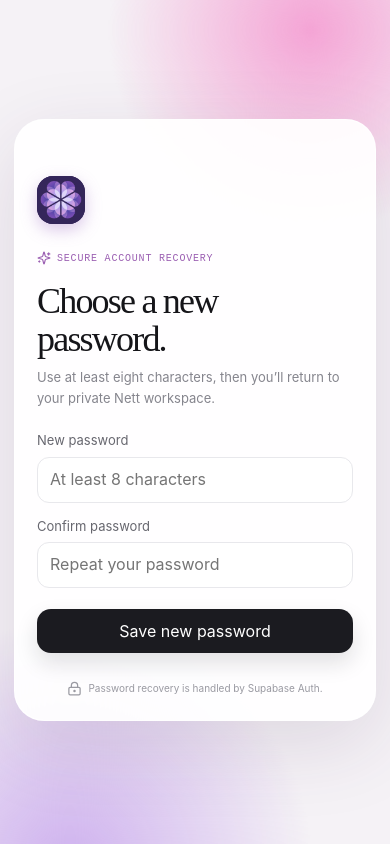
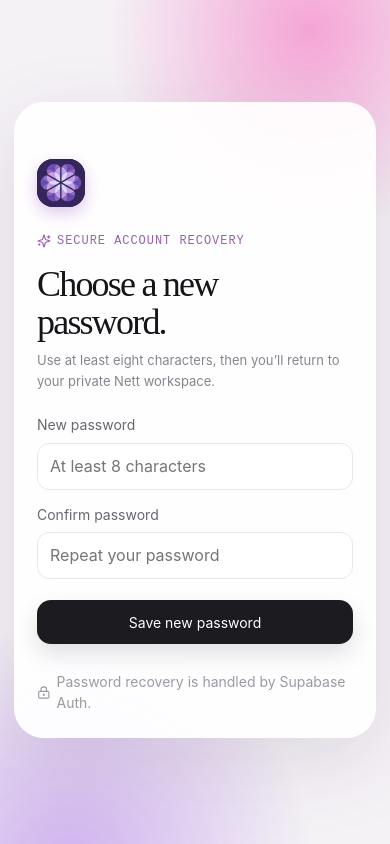
Before and after one commit to rohithsunil/nett-finance-tracker, a Next.js app: page /reset-password in a window 390 px wide. Built offline with nearby package versions, Linux system fonts and the light colour scheme.

Commit message:
Fix desktop width and readable responsive type

```diff
--- a/app/globals.css
+++ b/app/globals.css
@@ -414,7 +414,7 @@
 /* Nett 1.9 application-wide responsive system pass. Keep the brand; make every surface easier to reach. */
 :root {
   --nav:248px;
-  --content-max:1440px;
+  --content-max:1700px;
   --touch-target:44px;
   --safe-top:env(safe-area-inset-top, 0px);
   --safe-right:env(safe-area-inset-right, 0px);
@@ -428,13 +428,16 @@
 button:disabled { cursor:not-allowed; }
 .app-shell { min-height:100dvh; }
 .desktop-sidebar { width:var(--nav); height:100dvh; max-height:100dvh; overflow-y:auto; overscroll-behavior:contain; scrollbar-gutter:stable; padding:24px 16px calc(20px + var(--safe-bottom)); }
-.main { width:auto; min-width:0; min-height:100dvh; margin-left:var(--nav); padding:clamp(28px, 4vw, 48px) clamp(24px, 4vw, 64px) calc(64px + var(--safe-bottom)); }
+.main { width:calc(100% - var(--nav)); flex:1 1 auto; min-width:0; min-height:100dvh; margin-left:var(--nav); padding:clamp(28px, 4vw, 48px) clamp(24px, 4vw, 64px) calc(64px + var(--safe-bottom)); }
 .main > *, .page-panel { min-width:0; max-width:var(--content-max); }
 .page-panel { margin-inline:auto; }
 .topbar, .demo-bar, .rate-context, .dashboard-grid, .content-grid { max-width:var(--content-max); }
 .nav-button { min-height:var(--touch-target); }
 .icon-button { width:var(--touch-target); min-width:var(--touch-target); min-height:var(--touch-target); }
-.soft-button, .primary-button, .edit-account-button, .danger-button, .view-link { min-height:var(--touch-target); }
+.soft-button, .primary-button, .edit-account-button, .danger-button, .view-link { min-height:var(--touch-target); font-size:14px; }
+.nav-caption { font-size:14px; }
+.workspace-name, .workspace-switcher select, .desktop-sidebar > select { font-size:14px !important; }
+.user-chip { font-size:13px; }
 input:not([type='checkbox']):not([type='radio']), select { min-height:var(--touch-target); }
 textarea { min-height:112px; }
 .card, .reference-card, .reference-bill, .account-detail-card, .empty-state, .settings-row { overflow-wrap:anywhere; }
@@ -454,10 +457,11 @@
   html, body { min-height:100dvh; }
   .desktop-sidebar { display:none; }
   .app-shell { display:block; min-height:100dvh; }
-  .main { width:100%; margin-left:0; padding: max(24px, calc(var(--safe-top) + 18px)) 16px calc(154px + var(--safe-bottom)); }
+  .main { width:100%; flex:none; margin-left:0; padding: max(24px, calc(var(--safe-top) + 18px)) 16px calc(154px + var(--safe-bottom)); }
+  .main, .main button, .main input, .main select, .main textarea, .main label { font-size:14px; }
   .topbar { align-items:flex-start; gap:12px; margin-bottom:16px; }
   .topbar h1 { max-width:calc(100vw - 136px); font-size:clamp(26px, 7vw, 32px); line-height:1.08; }
-  .topbar p { max-width:100%; font-size:13px; line-height:1.45; }
+  .topbar p { max-width:100%; font-size:14px; line-height:1.5; }
   .top-actions { flex:none; gap:8px; }
   .top-actions .soft-button { display:none; }
   .view-header { align-items:flex-start; gap:14px; }
@@ -467,10 +471,10 @@
   .view-header .action-row { display:grid; grid-template-columns:repeat(2, minmax(0,1fr)); }
   .view-header .action-row > * { min-width:0; }
   .rate-context { margin:0 0 14px; }
-  .rate-copy span { font-size:10px; }
+  .rate-copy span, .rate-select, .mobile-context-trigger { font-size:14px; }
   .mobile-context-trigger { min-height:44px; }
   .mobile-nav { left:12px; right:12px; bottom:calc(12px + var(--safe-bottom)); height:76px; padding:7px; border-radius:26px; }
-  .mobile-nav button { min-height:60px; gap:5px; font-size:11px; }
+  .mobile-nav button { min-height:60px; gap:5px; font-size:14px; }
   .mobile-nav button svg { width:20px; height:20px; }
   .mobile-nav button.active { border-radius:19px; }
   .mobile-quick-add { right:22px; bottom:calc(108px + var(--safe-bottom)); width:54px; height:54px; min-height:54px; border-radius:19px; }
@@ -500,10 +504,35 @@
   .auth-card { padding:28px 22px 24px; }
   .onboarding-card { padding:23px 20px calc(23px + var(--safe-bottom)); }
   .auth-form, .onboarding-form { gap:15px; }
-  label { font-size:13px; line-height:1.35; }
+  label { font-size:14px; line-height:1.45; }
   .form-message { align-items:flex-start; line-height:1.45; }
   .toast { bottom:calc(102px + var(--safe-bottom)); max-width:calc(100vw - 32px); }
 }
+
+@media (max-width:720px) {
+  /* Supporting copy should be readable too; display values and overlines keep their hierarchy. */
+  .card-meta, .card-kicker, .table-muted, .stat-top, .stat-note, .account-type, .account-converted,
+  .account-converted-balance, .account-meta-line, .reference-card-label, .reference-card-meta,
+  .reference-card-footer, .bill-copy > span, .activity-desc, .activity-time, .mobile-card-label,
+  .mobile-total-meta, .mobile-total-foot, .mobile-summary-card > span, .mobile-summary-card small,
+  .mobile-activity-copy small, .mobile-upcoming-row small, .field-hint, .plan-manage-row span,
+  .space-card small, .space-notes, .reference-subsection-heading p, .empty-state.compact span,
+  .empty-state span, .settings-row small, .security-note, .onboarding-note { font-size:14px !important; line-height:1.45; }
+  .mobile-activity-copy b, .mobile-upcoming-row b, .mobile-activity-row > strong, .mobile-upcoming-row > strong,
+  .mobile-summary-card strong, .mobile-section-heading h3, .mobile-overview-grid b, .mobile-overview-grid small,
+  .account-detail-name, .bill-copy strong, .reference-card-actions-row .soft-button, .country-filter button,
+  .plan-focus-nav button, .pill, .status-chip { font-size:14px !important; }
+  .eyebrow { font-size:12px; }
+}
+
+/* A quiet scrollbar keeps the page chrome visible without competing with the financial surfaces. */
+* { scrollbar-width:thin; scrollbar-color:rgba(122,114,134,.32) transparent; }
+*::-webkit-scrollbar { width:6px; height:6px; }
+*::-webkit-scrollbar-track { background:transparent; }
+*::-webkit-scrollbar-thumb { border:1px solid transparent; border-radius:999px; background:rgba(122,114,134,.2); background-clip:content-box; }
+*::-webkit-scrollbar-thumb:hover { background:rgba(122,114,134,.42); background-clip:content-box; }
+.desktop-sidebar::-webkit-scrollbar { width:6px; }
+.desktop-sidebar::-webkit-scrollbar-thumb { background:rgba(122,114,134,.2); background-clip:content-box; }
 
 @media (max-width:720px) and (max-height:700px) {
   .auth-shell, .onboarding-shell { align-items:flex-start; padding-top:max(18px, calc(var(--safe-top) + 12px)); }
```
